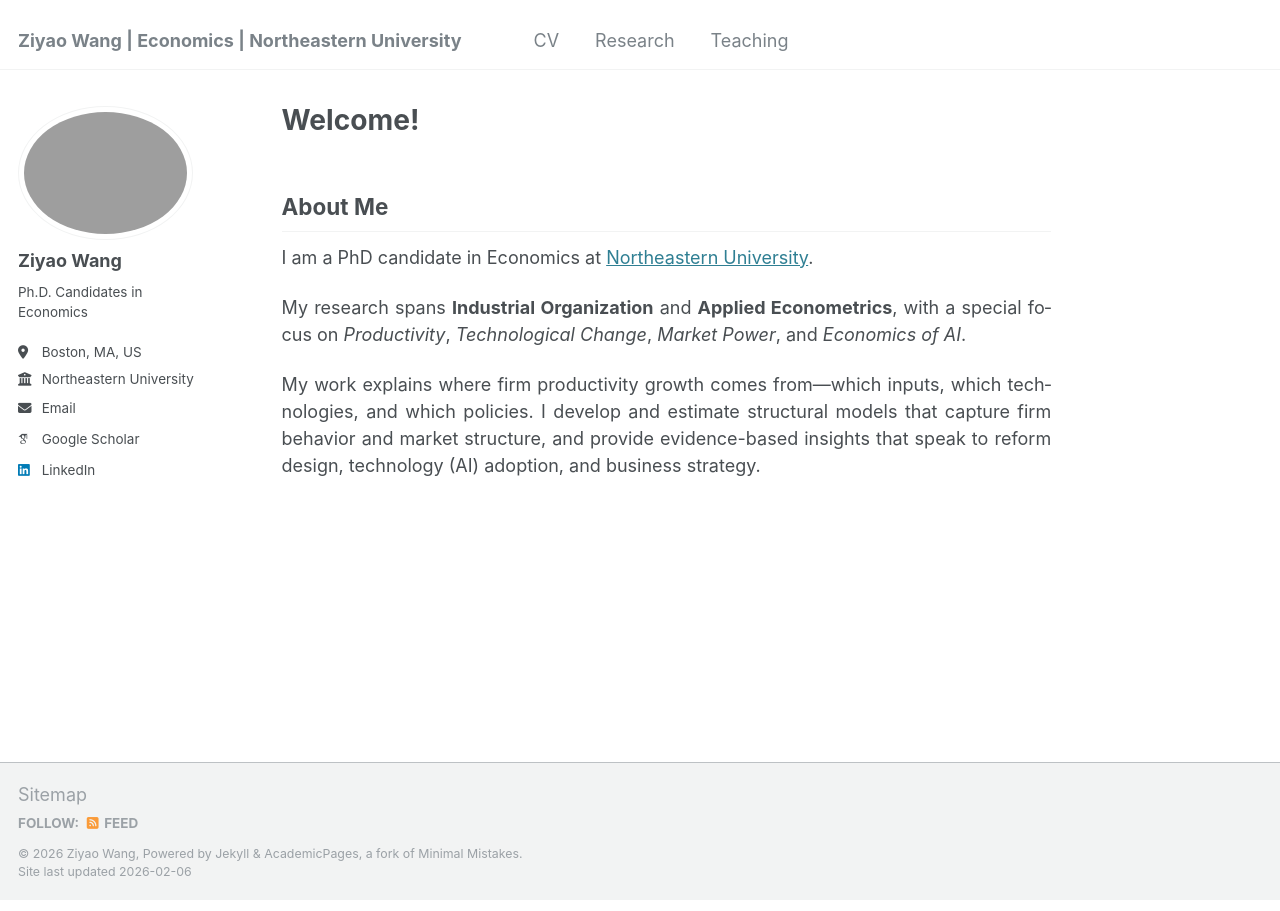
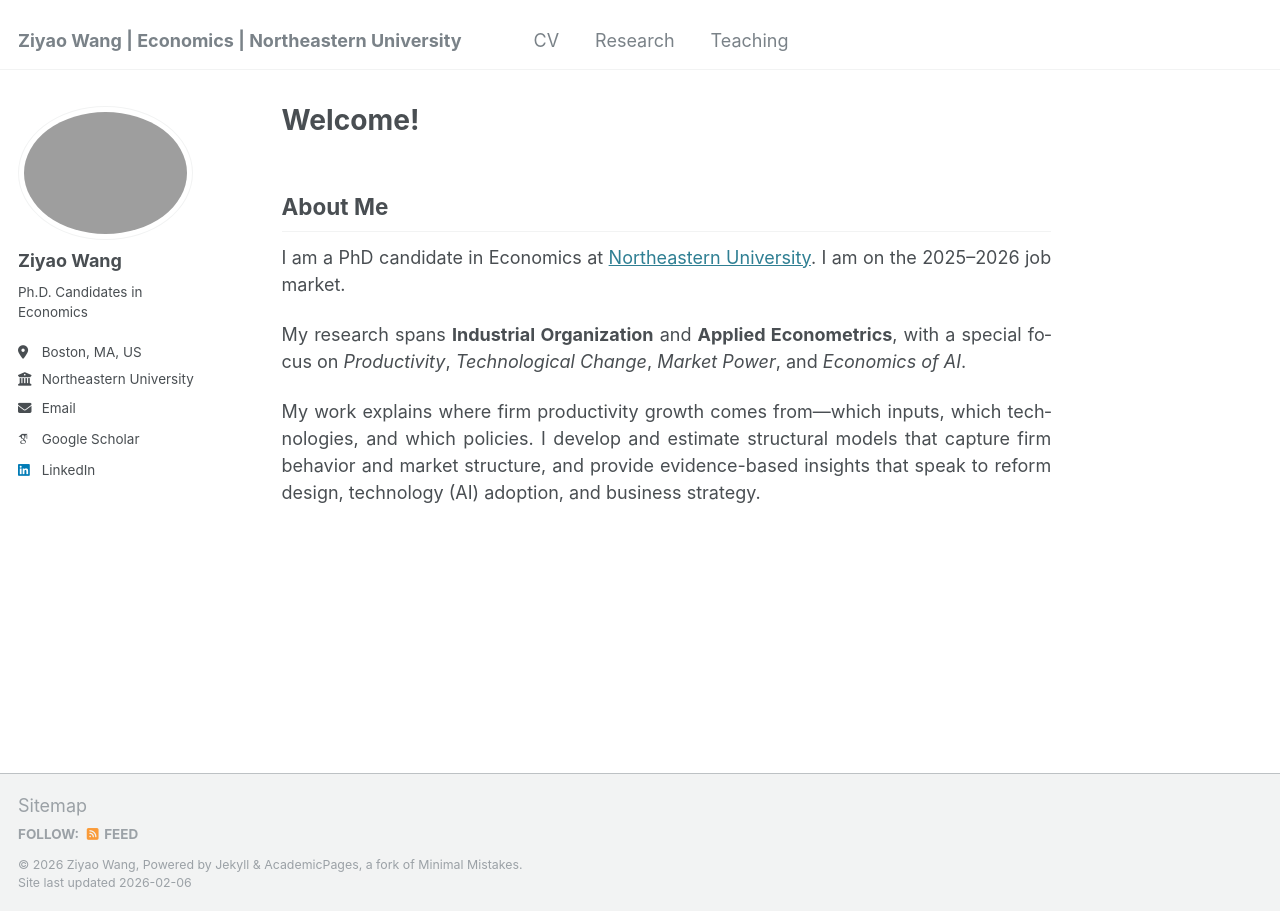
Before and after one commit to ziyaowangecon/ziyaowangecon.github.io, a Jekyll site: the page built from _pages/about.md, in a window 1280 px wide. Built offline with Jekyll 4.4.1, drawn with Linux system fonts in a browser that asks for light colours; some web fonts are replaced.

Commit message:
Update about.md

```diff
--- a/_pages/about.md
+++ b/_pages/about.md
@@ -19,7 +19,7 @@ redirect_from:
 <div class="justify" markdown="1">
 
 ## About Me
-I am a PhD candidate in Economics at [Northeastern University](https://cssh.northeastern.edu/economics/).
+I am a PhD candidate in Economics at [Northeastern University](https://cssh.northeastern.edu/economics/). I am on the 2025–2026 job market.
 
 My research spans **Industrial Organization** and **Applied Econometrics**, with a special focus on *Productivity*, *Technological Change*, *Market Power*, and *Economics of AI*.
 
```
